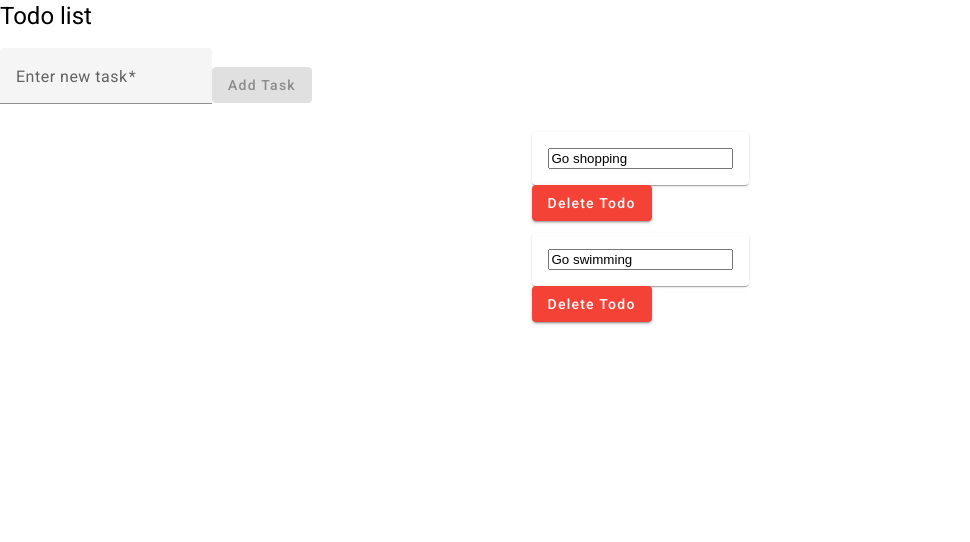
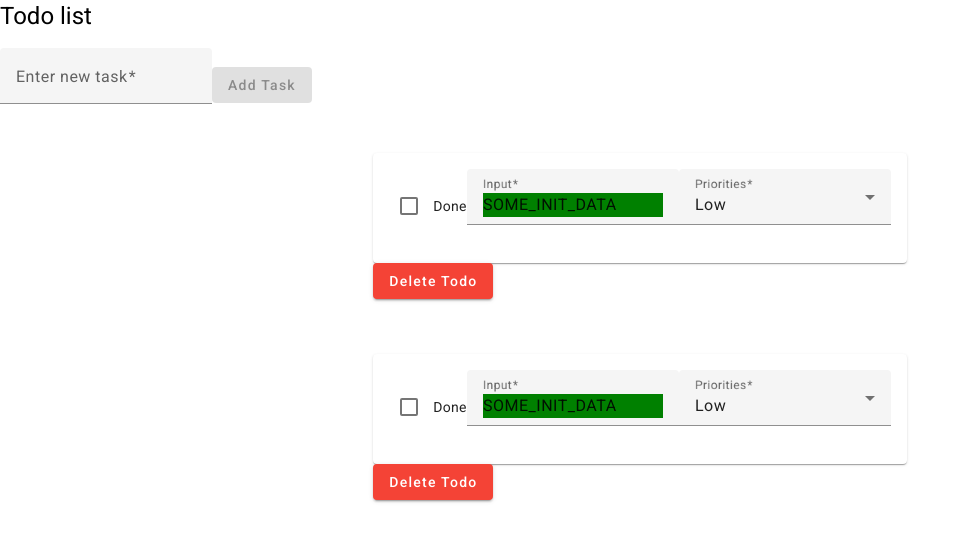
Before and after one commit to bullet03/angular-todo, an Angular app: page / in a window 1280 px wide. Shown: the top 542 px of the page, without its empty margins (0-970 px from the left). Built offline with nearby package versions, Linux system fonts and the light colour scheme.

Commit message:
feat: add checkbox and taskStatus

```diff
--- a/src/app/todo-item/todo-item.component.css
+++ b/src/app/todo-item/todo-item.component.css
@@ -0,0 +1,16 @@
+.textDepricated {
+  color: grey;
+  text-decoration: line-through;
+}
+
+.high {
+  background-color: red;
+}
+
+.medium {
+  background-color: yellow;
+}
+
+.low {
+  background-color: green;
+}
--- a/src/app/todo-item/todo-item.component.html
+++ b/src/app/todo-item/todo-item.component.html
@@ -1,11 +1,27 @@
 <mat-card>
   <mat-card-content>
-    <input
-      type="text"
-      #inputRef
-      value="{{ todoItem.name }}"
-      (change)="updateTodo(todoItem, inputRef.value)"
-    >
+    <mat-checkbox [checked]="isChecked" (click)="onCheckboxChange()" color="primary">Done</mat-checkbox>
+    <mat-form-field>
+      <mat-label>Input</mat-label>
+      <input
+        matInput
+        [ngClass]="setClasses()"
+        type="text"
+        #inputRef
+        (change)="updateTodo(todoItem, inputRef.value)"
+        [formControl]="todoItemInput"
+        [attr.disabled]="isDisabled"
+      >
+      <mat-error *ngIf="todoItemInput.invalid">{{getErrorMessage()}}</mat-error>
+    </mat-form-field>
+    <mat-form-field>
+      <mat-label>Priorities</mat-label>
+      <select matNativeControl required (change)="onSelectChange($event)" [disabled]="isChecked">
+        <option value="low">Low</option>
+        <option value="medium">Medium</option>
+        <option value="high">High</option>
+      </select>
+    </mat-form-field>
   </mat-card-content>
 </mat-card>
 <button mat-raised-button color="warn" (click)="deleteTodo(todoItem)">Delete Todo</button>
--- a/src/app/todo-item/todo-item.component.ts
+++ b/src/app/todo-item/todo-item.component.ts
@@ -1,4 +1,5 @@
-import { Component, EventEmitter, Input, Output } from '@angular/core';
+import {Component, ElementRef, EventEmitter, Input, Output} from '@angular/core';
+import {FormControl, Validators} from "@angular/forms";
 import {Todo} from "../todo";
 import {TodoService} from "../todo.service";
 
@@ -13,6 +14,12 @@ export class TodoItemComponent {
   @Output() deleteTodoEvent = new EventEmitter<Todo>();
   @Output() updateTodoEvent = new EventEmitter<Todo>();
 
+  isChecked: boolean = false;
+  isDisabled: true | null =  null;
+  taskStatus: string = 'low';
+
+  todoItemInput = new FormControl('SOME_INIT_DATA', [Validators.required, Validators.minLength(3)]);
+
   constructor(private todoService: TodoService) {}
 
   deleteTodo(todo: Todo) {
@@ -22,4 +29,45 @@ export class TodoItemComponent {
   updateTodo(todo: Todo, val: string) {
     this.updateTodoEvent.emit({id: todo.id, name: val});
   }
+
+  setInputBackground() {
+    switch(this.taskStatus) {
+      case 'high':
+        return 'high';
+      case 'medium':
+        return 'medium';
+      case 'low':
+        return 'low';
+      default:
+        return '';
+    }
+  }
+
+  setInputDecorations() {
+    return this.isChecked ? 'textDepricated' : '';
+  }
+
+  setClasses() {
+    return {
+      [this.setInputDecorations()]: true,
+      [this.setInputBackground()]: true
+    };
+  }
+
+  onCheckboxChange() {
+    this.isChecked = !this.isChecked;
+    this.isDisabled = this.isDisabled ? null : true
+  }
+
+  onSelectChange(event: Event) {
+    this.taskStatus = (event.target as unknown as HTMLInputElement).value;
+  }
+
+  getErrorMessage() {
+    if (this.todoItemInput.hasError('required')) {
+      return 'You must enter a value';
+    }
+
+    return this.todoItemInput.hasError('minlength') ? 'Too short, should be at least 3 symbols' : '';
+  }
 }
--- a/src/app/todos-list/todos-list.component.html
+++ b/src/app/todos-list/todos-list.component.html
@@ -1,5 +1,5 @@
 <app-task-form (newItemEvent)="addTodo($event)"></app-task-form>
-<mat-grid-list cols="1" rowHeight="100px">
+<mat-grid-list cols="1" rowHeight="200px">
   <mat-grid-tile *ngFor="let todo of todosList">
     <app-todo-item
       [todoItem]="todo"
--- a/src/app/todos-list/todos-list.component.ts
+++ b/src/app/todos-list/todos-list.component.ts
@@ -1,4 +1,4 @@
-import {Component, Output} from '@angular/core';
+import {Component, OnInit, Output} from '@angular/core';
 import { TodoService } from "../todo.service";
 import { Todo } from "../todo";
 import {v4 as uuidv4} from "uuid";
@@ -8,7 +8,7 @@ import {v4 as uuidv4} from "uuid";
   templateUrl: './todos-list.component.html',
   styleUrls: ['./todos-list.component.css']
 })
-export class TodosListComponent {
+export class TodosListComponent implements OnInit  {
   todosList: Todo[] = [];
   constructor(private todoService: TodoService) {}
 
```
Also changed, not shown: src/app/app.module.ts (+5 -2 lines).
